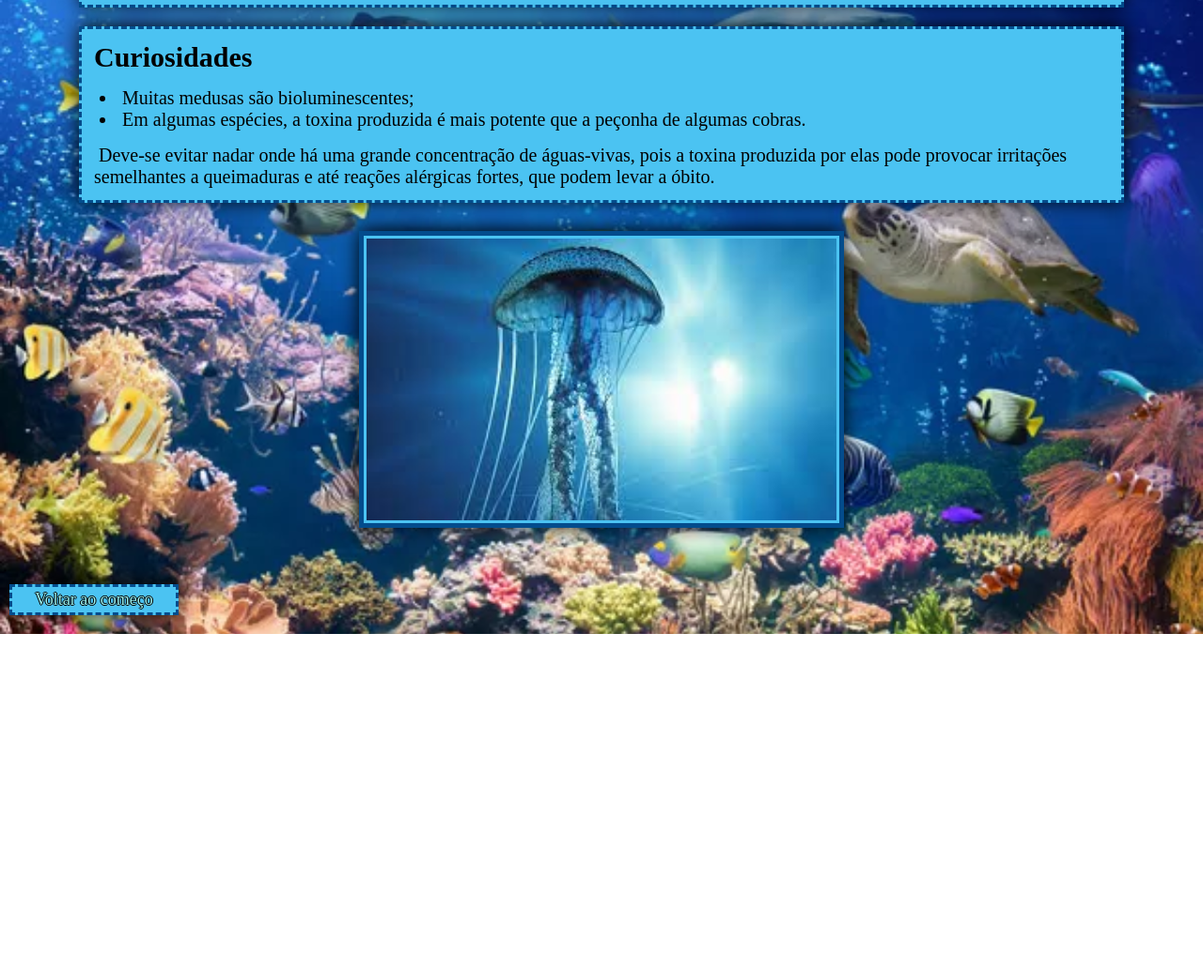
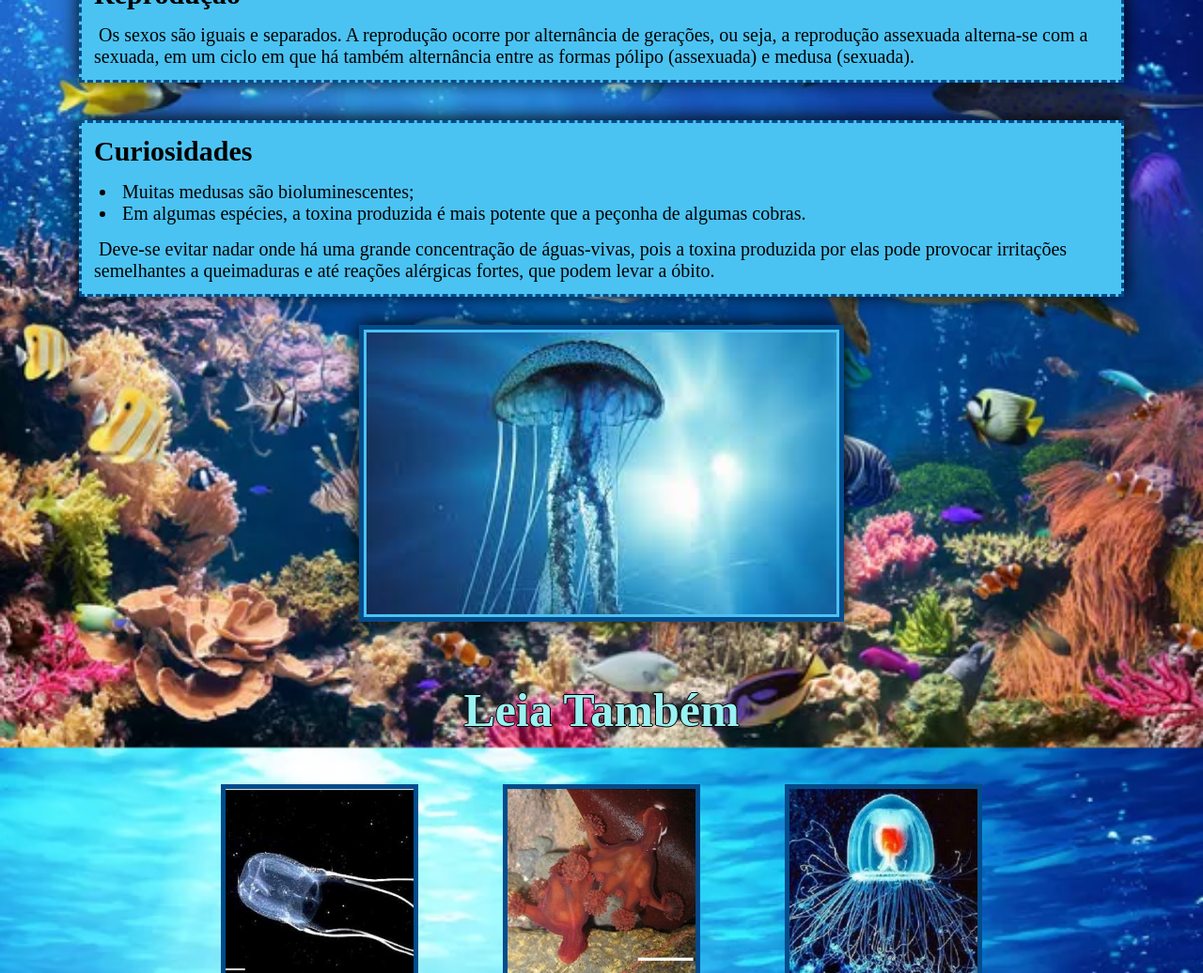
Before and after one commit to LindauroNeto/Site-Aguas-Vivas, a plain HTML site: page index.html in a window 1280 px wide. Shown: the part 1764-2800 px from the top of the page at 94% size. Before the commit the page ends 2439 px from the top, so only its background shows below. Drawn offline with Linux system fonts and the light colour scheme.

Commit message:
New Content
Novo conteúdo a página principal

```diff
--- a/css/ComplementoSS.css
+++ b/css/ComplementoSS.css
@@ -26,36 +26,20 @@ h2 {
 	font-size: 30px;
 }
 
-a {
-	text-decoration: none;
-	text-shadow: 0 -1px #000, 1px 0 #000, 0 1px #000, -1px 0 #000;
-	font-size: 18px;
-}
-
 p, li {
 	font-size: 20px;
 	text-indent: 5px;
 	}
 
-footer {
-	margin: 30px auto 10px auto;
-	width: 200px;
-	display: flex;
-	justify-content: center;
-	align-items: center;
-	float: left;
+main section {
+	margin: 20px 0;
 }
 
-section, aside, div#imagem_principal, header {
+.central {
 	width: 100%;
 	display: flex;
 	justify-content: center;
 	align-items: center;
-}
-
-
-#fin {
-	border: medium dashed #034C8C;
 }
 
 .TlB {
@@ -65,6 +49,13 @@ section, aside, div#imagem_principal, header {
 	border: medium dashed #034C8C;
 	padding: 3px;
 	margin: 10px;
+}
+
+.EstR {
+	text-decoration: none;
+	text-shadow: 0 -1px #000, 1px 0 #000, 0 1px #000, -1px 0 #000;
+	font-size: 18px;
+	color: #99F2F2;
 }
 
 div#ind {
@@ -91,6 +82,13 @@ div#ind {
 }
 /* ^ bloco das IMAGENS ^ */
 
+#links-final-page h3 {font-size: 50px; margin: 40px 0; padding: 5px;}
+#grade a {text-decoration: none;}
+
+.blocos {display: grid; justify-items: center; margin: 0 40px;}
+.blocos a img {border: 5px solid #034C8C; width: 200px; height: auto; margin: 5px;}
+.blocos a p {text-align: center; padding: 1px; margin: 5px;}
+.blocos a p:hover {transition: color 0.2s; color: red;}
 
 h1#TT {
 	color: #0F50A6;
@@ -103,15 +101,11 @@ h1#TT {
 	text-shadow: -3px 2px #000;
 }
 
-a.link, a.EstR {
-	color: #99F2F2;
+a.EstR:hover { transition: color 0.2s; color: red;}
+
+#fin {
+	border: medium dashed #034C8C;
+	margin: 30px auto 10px 50px;
+	width: 200px;
+	float: left;
 }
-
-a.EstR {
-	margin: 0 auto;
-}
-
-.EstR:hover {
-	transition: color 0.2s;
-	color: red;
-}
--- a/index.html
+++ b/index.html
@@ -14,7 +14,7 @@
 
 	<body>
 
-		<header>
+		<header class="central">
 			<div id="cbc" class="TlB">
 				<h1 id="TT">Águas-vivas</h1>
 				<p>
@@ -27,11 +27,11 @@
 			</div>
 		</header>
 
-		<div>
+		<div class="central">
 			<img id="img-princ" src="images/img-princ.jpg" alt="Imagem ilustrativa de águas-vivas nadando no oceano" title="Imagem de águas-vivas nadando" class="TlB">
 		</div>
 
-		<aside>
+		<aside class="central">
 		<div id="ind" class="TlB">
 
 			<h2>Índice</h2>
@@ -47,7 +47,7 @@
 		</aside>
 
 		<main>
-		<section id="Loc">
+		<section id="Loc" class="central">
 			<div class="TlB">
 				<h2>Locomoção</h2>
 				<p>
@@ -57,7 +57,7 @@
 			</div>
 		</section>
 
-		<section id="SNvs">
+		<section id="SNvs" class="central">
 			<div class="TlB">
 				<h2>Sistema Nervoso</h2>
 				<p>
@@ -82,7 +82,7 @@
 			</div>
 		</section>
 
-		<section id="Dif">
+		<section id="Dif" class="central">
 			<div class="TlB">
 				<h2>Difusão</h2>
 				<p>
@@ -92,7 +92,7 @@
 			</div>
 		</section>
 
-		<section id="Rep">
+		<section id="Rep" class="central">
 			<div class="TlB">
 				<h2>Reprodução</h2>
 				<p>
@@ -103,7 +103,7 @@
 			</div>
 		</section>
 
-		<section id="Cur">
+		<section id="Cur" class="central">
 			<div class="TlB">
 				<h2>Curiosidades</h2>
 					<ul>
@@ -122,10 +122,40 @@
 			<img src="images/av.jpg" id="tst" class="TlB" alt="Segunda imagem representativa de águas-viva" title="Imagem água-viva nadando sozinha">
 		</div>
 
+		<section id="links-final-page">
+			<div class="central">
+				<h3 class="EstR">Leia Também</h3>
+			</div>
+
+			<div id="grade" class="central">
+				<div class="blocos">
+					<a href="">
+						<img src="images/Carybdea-brevipedalia.png" alt="">
+						<p class="EstR">Carybdea brevipedalia</p>
+					</a>
+				</div>
+
+				<div class="blocos">
+					<a href="">
+						<img src="images/Staurozoa.jpg" alt="">
+						<p class="EstR">Staurozoa</p>
+					</a>
+				</div>
+
+				<div class="blocos">
+					<a href="">
+						<img src="images/Turritopsis_dohrnii.jpg" alt="">
+						<p class="EstR">Turritopsis dohrnii</p>
+					</a>
+				</div>
+
+			</div>
+		</section>
+
 		</main>
 
 		<footer>
-			<button onclick="scrollDown()" id="fin" class="TlB"><a href=#cbc  class="EstR">Voltar ao começo</a></button>
+			<button onclick="scrollDown()" id="fin" class="central TlB"><a href=#cbc  class="EstR">Voltar ao começo</a></button>
 		</footer>
 
 	</body>
```
Also changed, not shown: images/Carybdea-brevipedalia.png (added), images/Staurozoa.jpg (added), images/Turritopsis_dohrnii.jpg (added).
